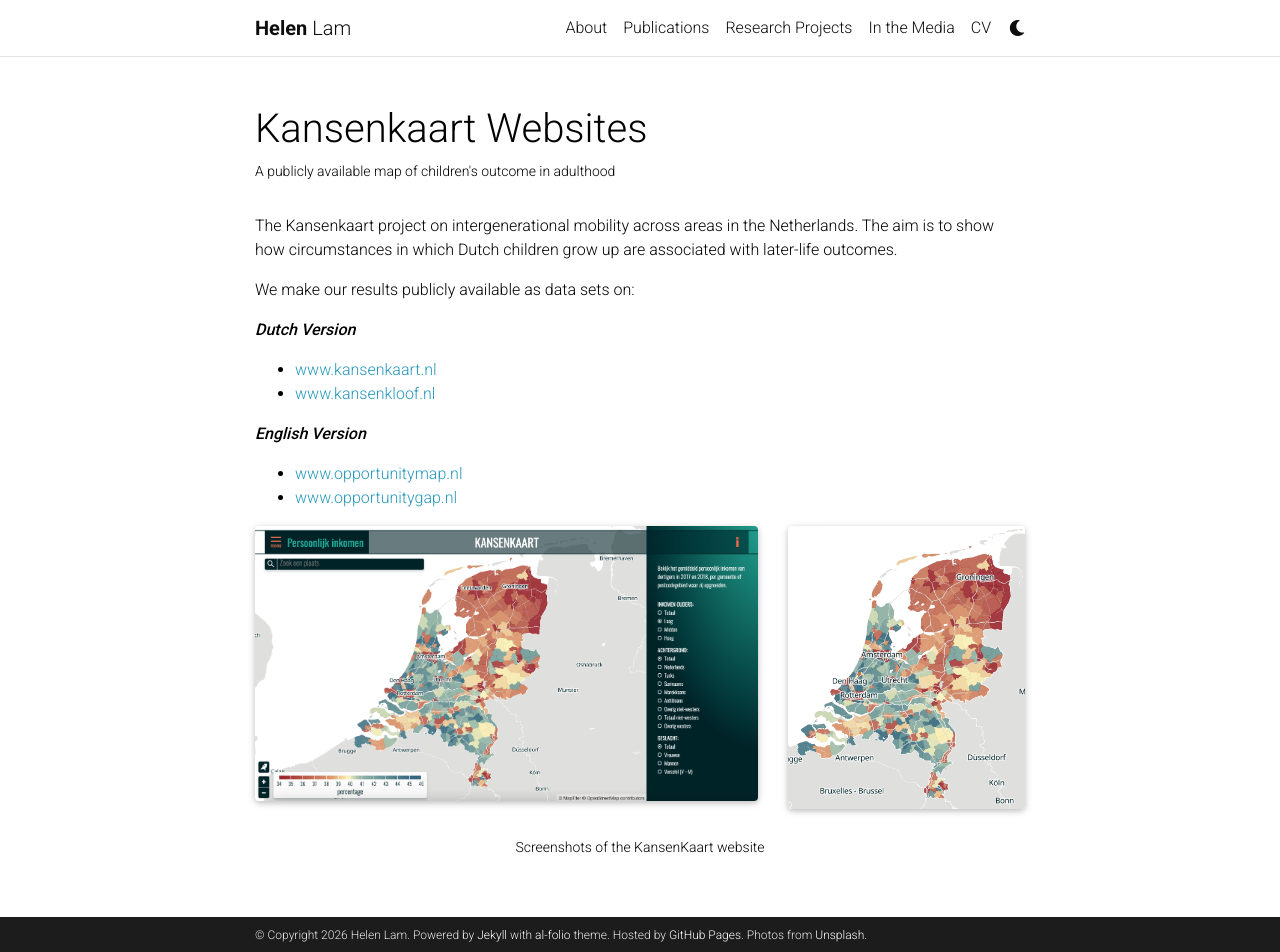
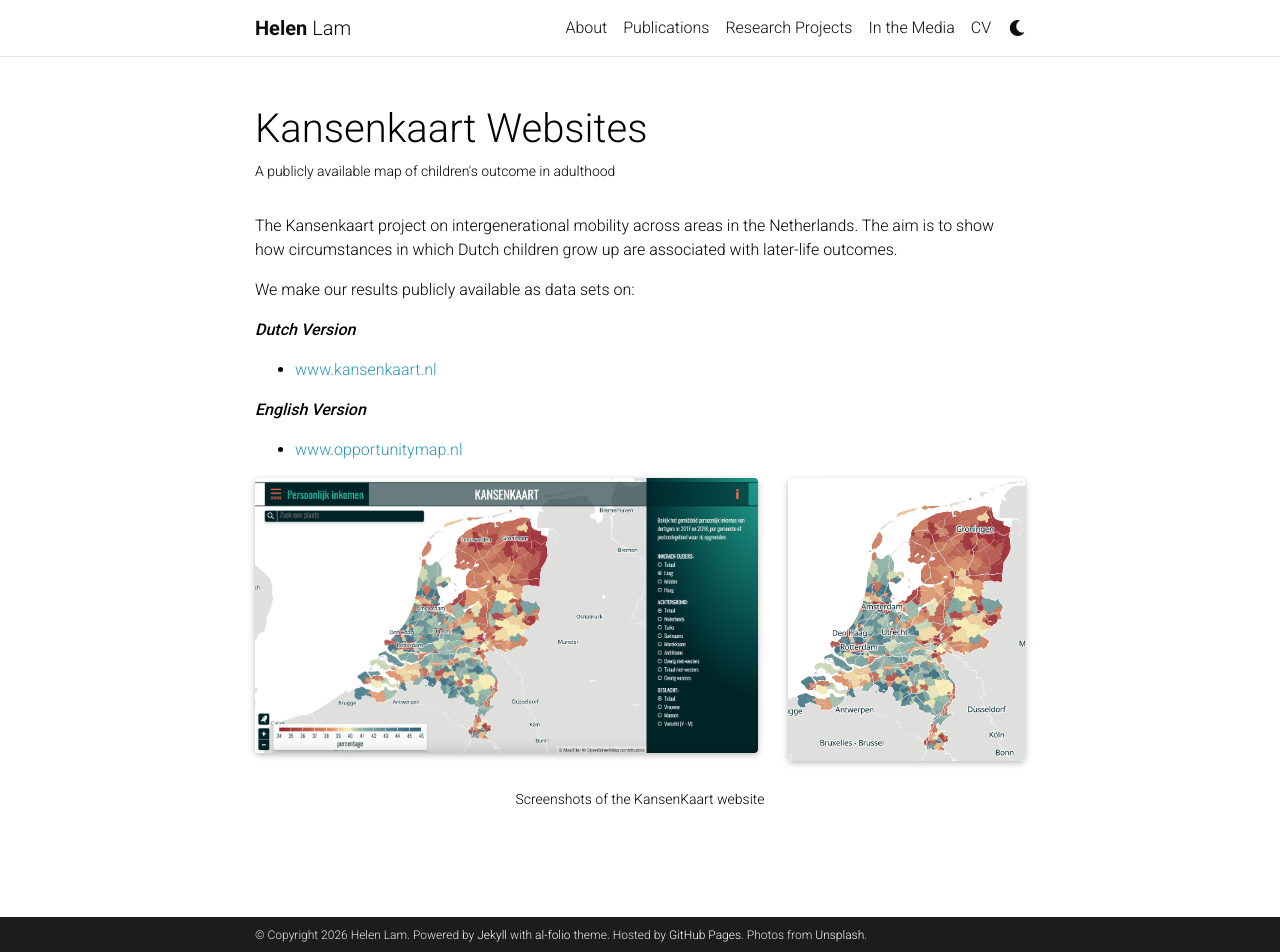
Before and after one commit to Helenlam20/helenlam20.github.io, a Jekyll site: the page built from _projects/2.1_opportunity_map.md, in a window 1280 px wide and 952 px high. Built offline with Jekyll 4.4.1, drawn with Linux system fonts in a browser that asks for light colours; full-size pictures stand in for the smaller copies a plugin makes; comment, search, counter and statistics services are not loaded; a style sheet for code colours, icons or effects is not loaded.

```diff
--- a/_projects/2.1_opportunity_map.md
+++ b/_projects/2.1_opportunity_map.md
@@ -13,12 +13,12 @@ We make our results publicly available as data sets on:
 
 ***Dutch Version***
 - [www.kansenkaart.nl](https://kansenkaart.nl/koopwoning#6.56/52.282/5.285)
-- [www.kansenkloof.nl](https://kansenkloof.nl/)
+<!-- - [www.kansenkloof.nl](https://kansenkloof.nl/) -->
 
 
 ***English Version***
 - [www.opportunitymap.nl](https://opportunitymap.nl/persoonlijkinkomen#6.56/52.282/5.285)
-- [www.opportunitygap.nl](https://opportunitygap.nl/)
+<!-- - [www.opportunitygap.nl](https://opportunitygap.nl/) -->
 
 
 
```
Also changed, not shown: _projects/1.3_birth_weight_effects.md (+2 -0 lines), _projects/2.2_opportunity_gap_amsterdam.md (renamed from _projects/2.2_opportunity_gap.md), 1 other file.
